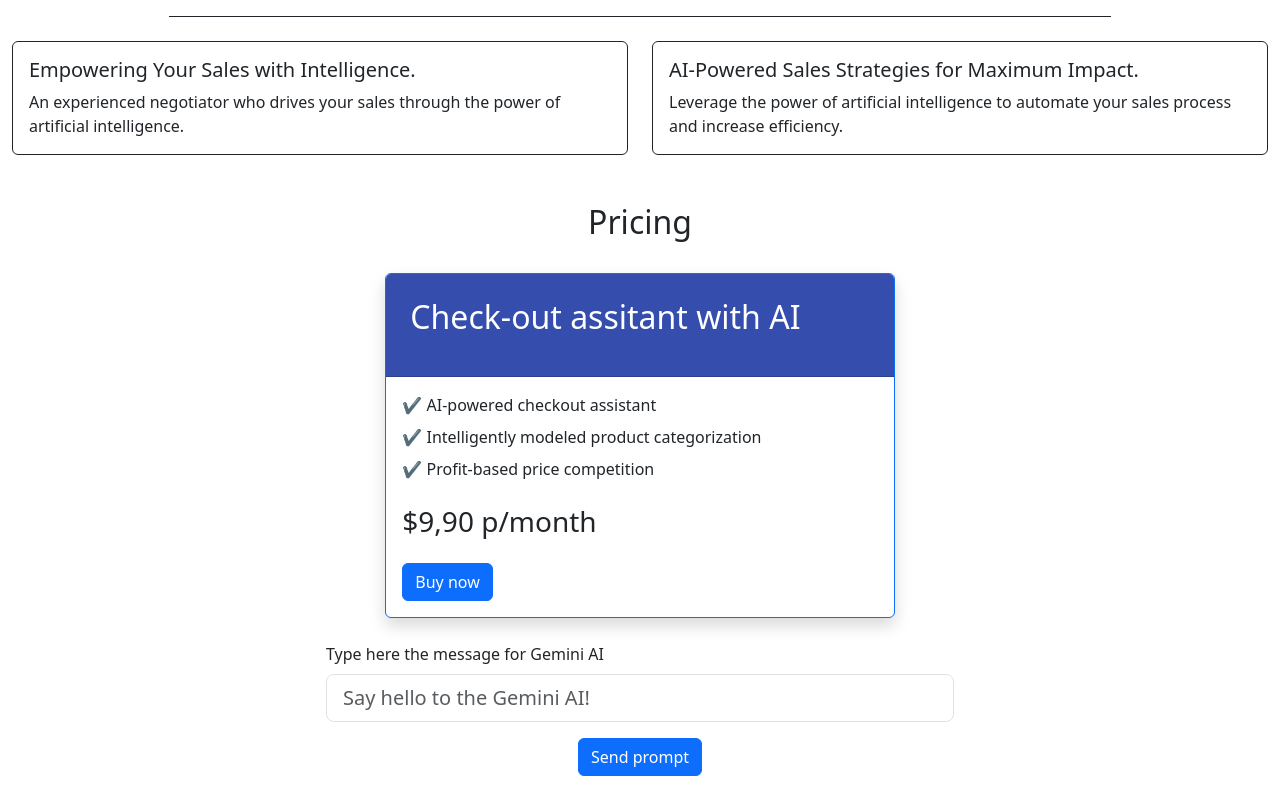
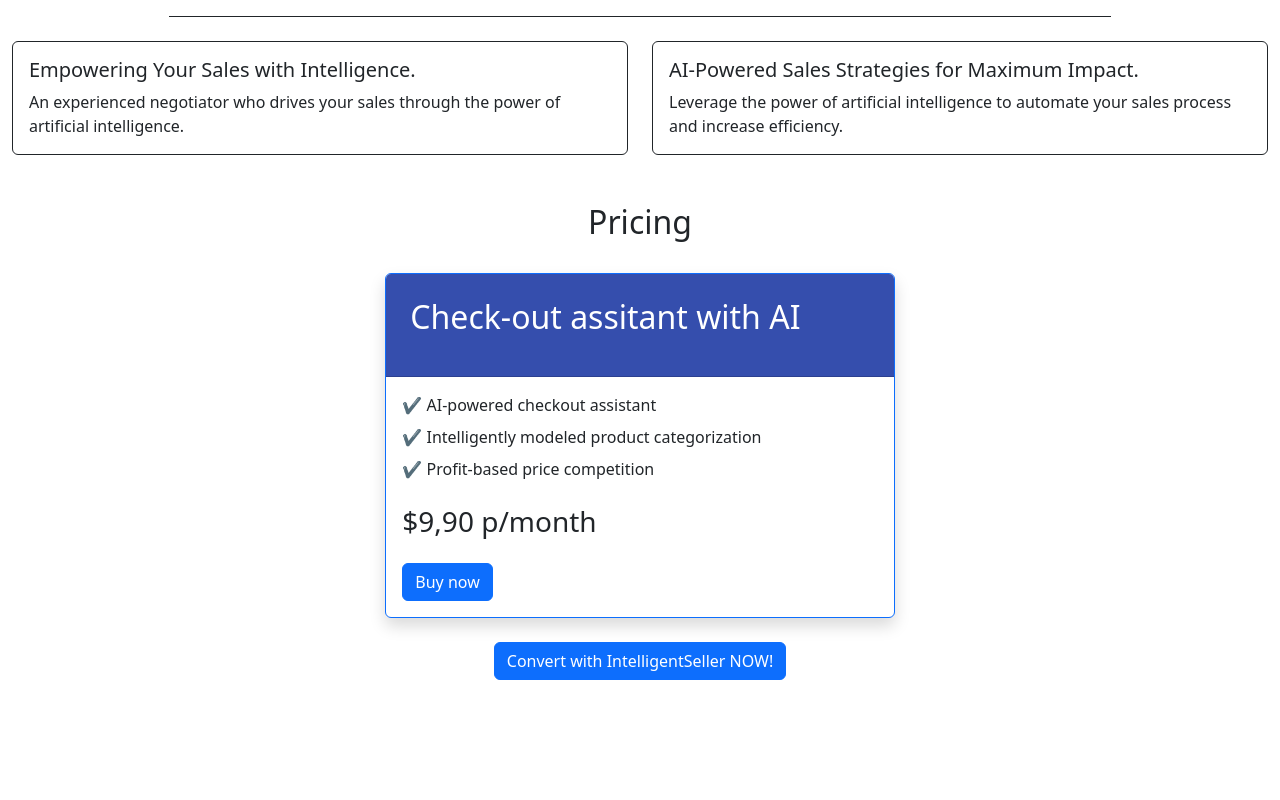
Before and after one commit to fscarini/IntelligentSeller, a React (Vite) app: page / in a window 1280 px wide. Shown: the part 285-1085 px from the top of the page. After the commit the page ends 989 px from the top, so only its background shows below. Built offline with nearby package versions, Linux system fonts and the light colour scheme.

Commit message:
feat: implementa forca de vendas com gemini

```diff
--- a/src/App.jsx
+++ b/src/App.jsx
@@ -2,9 +2,9 @@
 import IntroSection from "./components/sections/IntroSection"
 import Navbar from "./components/sections/navbar/Navbar"
 import PricingCard from "./components/cards/PricingCard";
-import ProductUpgrader from "./components/ProductUpgrader"
 import 'bootstrap/dist/css/bootstrap.min.css';
 import 'bootstrap/dist/js/bootstrap.bundle.min.js';
+import PromptModal from "./components/PromptModal";
 
 const App = () => {
     return (
@@ -38,7 +38,7 @@
                 />
             </div>
             <div className="className=row d-flex justify-content-evenly mb-4">
-                <ProductUpgrader/>
+                <PromptModal></PromptModal>
             </div>
         </div>
     )
--- a/src/components/ProductUpgrader.jsx
+++ /dev/null
@@ -1,74 +0,0 @@
-import React, { useState } from 'react'
-
-const ProductUpgrader = () => {
-    const [prompt, setPrompt] = useState('')
-    const [response, setResponse] = useState('')
-    const [loading, setLoading] = useState(false)
-    const [error, setError] = useState(null)
-
-    const handleInputChange = (event) => {
-        setPrompt(event.target.value)
-    };
-
-
-    const handleSubmit = async () => {
-        setLoading(true)
-        setError(null)
-        setResponse('')
-
-        try {
-            const apiEndpoint = 'http://localhost:3000/upgrade-product'
-
-            const response = await fetch(apiEndpoint, {
-                method: 'POST',
-                headers: { 'Content-type': 'application/json' },
-                body: JSON.stringify({ prompt })
-            })
-
-            if (!response.ok) {
-                const errorData = await response.json()
-                throw new Error(errorData.error || 'Erro ao se comunicar com o servidor.')
-            }
-
-            const data = await response.json()
-            setResponse(data.Resposta)
-        } catch (error) {
-            console.error('Erro ao enviar o prompt: ', error)
-            setError(error.message)
-        } finally {
-            setLoading(false)
-        }
-    }
-
-    return (
-        <div className="col-xl-6 d-flex flex-column ">
-            <label htmlFor="geminiPrompt" className="form-label">Type here the message for Gemini AI</label>
-            <input
-                className="form-control form-control-lg"
-                id="geminiPrompt"
-                type="text"
-                aria-label=".form-control-lg example"
-                value={prompt}
-                onChange={handleInputChange}
-                placeholder="Say hello to the Gemini AI!"
-                rows={5}
-                cols={50}
-            />
-            <div className="mt-3 align-self-center">
-                <button onClick={handleSubmit} disabled={loading} className="btn btn-primary">
-                    {loading ? 'Loading...' : 'Send prompt'}
-                </button>
-            </div>
-
-            {error && <p style={{ color: 'red' }}>Erro: {error}</p>}
-            {response && (
-                <div className="mt-4 align-self-center">
-                    <h2>Gemini Response:</h2>
-                    <p>{response}</p>
-                </div>
-            )}
-        </div>
-    )
-}
-
-export default ProductUpgrader
--- /dev/null
+++ b/src/components/PromptModal.jsx
@@ -0,0 +1,150 @@
+import React, { useState } from 'react'
+
+const categorias = {
+    Hamburguers: ['Cheeseburger Tradicional', 'Chicken Burger Apimentado', 'Texas Burguer'],
+    Bebidas: ['Refrigerante Lata', 'Suco Natural', 'Cerveja Artesanal'],
+
+};
+
+const PromptModal = () => {
+    const [categoriaSelecionada, setCategoriaSelecionada] = useState('')
+    const [produtoSelecionado, setProdutoSelecionado] = useState('')
+    const [response, setResponse] = useState('')
+    const [loading, setLoading] = useState(false)
+    const [error, setError] = useState(null)
+
+    const handleSubmit = async () => {
+        if (!categoriaSelecionada || !produtoSelecionado) {
+            setError('Selecione uma categoria e um produto.')
+            return;
+        }
+
+        setLoading(true)
+        setError(null)
+        setResponse('')
+
+        const prompt = `Crie apenas 1 frase curta, persuasiva e direta, com no máximo 200 caracteres, para aumentar o ticket médio da venda do produto: "${produtoSelecionado}" da categoria "${categoriaSelecionada}".
+        A sugestão deve envolver um produto de alta margem (em caso de alimentos como adicionais, molhos, bebida ou sobremesa), e usar linguagem jovem, casual e moderna. Adicione emojis para tornar a frase mais atrativa.
+        Evite qualquer explicação adicional, listas, marcações como asteriscos ou destaques. Retorne somente a frase pronta com um call to action no final com o preço da nova oferta, no formato ideal para exibição em tela de vendas.`
+
+
+        try {
+            const apiEndpoint = 'http://localhost:3000/upgrade-product';
+
+            const res = await fetch(apiEndpoint, {
+                method: 'POST',
+                headers: { 'Content-type': 'application/json' },
+                body: JSON.stringify({ prompt }),
+            });
+
+            if (!res.ok) {
+                const errorData = await res.json()
+                throw new Error(errorData.error || 'Erro ao se comunicar com o servidor.')
+            }
+
+            const data = await res.json()
+            setResponse(data.Resposta)
+        } catch (error) {
+            console.error('Erro ao enviar o prompt: ', error)
+            setError(error.message)
+        } finally {
+            setLoading(false)
+        }
+    };
+
+    return (
+        <>
+            <button
+                type="button"
+                className="btn btn-primary"
+                data-bs-toggle="modal"
+                data-bs-target="#geminiPromptModal"
+            >
+                Convert with IntelligentSeller NOW!
+            </button>
+
+            <div
+                className="modal fade"
+                id="geminiPromptModal"
+                tabIndex="-1"
+                aria-labelledby="geminiPromptModalLabel"
+                aria-hidden="true"
+            >
+                <div className="modal-dialog modal-lg">
+                    <div className="modal-content">
+                        <div className="modal-header">
+                            <h5 className="modal-title" id="geminiPromptModalLabel">
+                                Sugestão de Venda com Gemini
+                            </h5>
+                            <button
+                                type="button"
+                                className="btn-close"
+                                data-bs-dismiss="modal"
+                                aria-label="Fechar"
+                            ></button>
+                        </div>
+                        <div className="modal-body">
+                            <div className="mb-3">
+                                <label className="form-label">Categoria</label>
+                                <select
+                                    className="form-select"
+                                    value={categoriaSelecionada}
+                                    onChange={(e) => {
+                                        setCategoriaSelecionada(e.target.value);
+                                        setProdutoSelecionado('');
+                                        setResponse('');
+                                    }}
+                                >
+                                    <option value="">Selecione uma categoria</option>
+                                    {Object.keys(categorias).map((cat) => (
+                                        <option key={cat} value={cat}>
+                                            {cat}
+                                        </option>
+                                    ))}
+                                </select>
+                            </div>
+
+                            {categoriaSelecionada && (
+                                <div className="mb-3">
+                                    <label className="form-label">Produto</label>
+                                    <select
+                                        className="form-select"
+                                        value={produtoSelecionado}
+                                        onChange={(e) => setProdutoSelecionado(e.target.value)}
+                                    >
+                                        <option value="">Selecione um produto</option>
+                                        {categorias[categoriaSelecionada].map((produto) => (
+                                            <option key={produto} value={produto}>
+                                                {produto}
+                                            </option>
+                                        ))}
+                                    </select>
+                                </div>
+                            )}
+
+                            <div className="mt-3 text-end">
+                                <button
+                                    className="btn btn-success"
+                                    onClick={handleSubmit}
+                                    disabled={loading}
+                                >
+                                    {loading ? 'Enviando...' : 'Gerar Sugestão'}
+                                </button>
+                            </div>
+
+                            {error && <p className="text-danger mt-2">Erro: {error}</p>}
+                            {response && (
+                                <div className="mt-4">
+                                    <h5>Sugestão do ItelligentSeller:</h5>
+                                    <div className="alert alert-info">{response}</div>
+                                </div>
+                            )}
+                        </div>
+                    </div>
+                </div>
+            </div>
+        </>
+    );
+};
+
+export default PromptModal;
```
